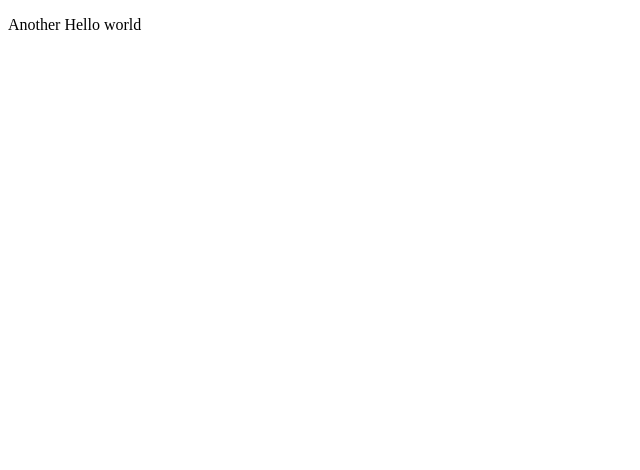
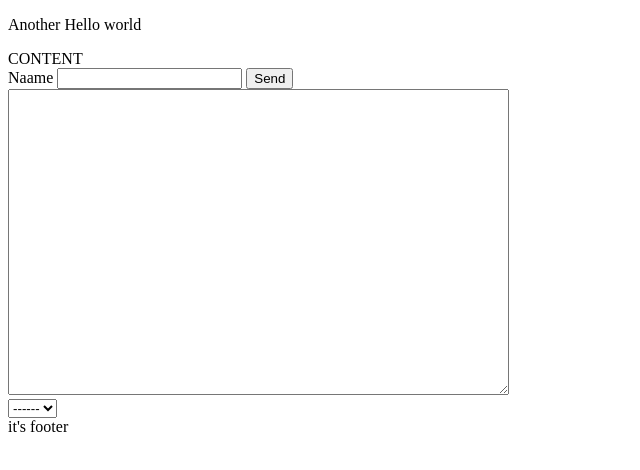
Before and after one commit to MaximKubrak/New, a plain HTML site: page index.html in a window 1280 px wide. Shown: the whole page, without its empty margins (0-640 px from the left). Drawn offline with Linux system fonts and the light colour scheme.

Commit message:
add html tags

```diff
--- a/index.html
+++ b/index.html
@@ -4,6 +4,23 @@
 	<title>Another page</title>
 </head>
 <body>
-<p>Another Hello world</p>
+	<header><p>Another Hello world</p>
+	<article>CONTENT
+		<div id = "form">
+			<form>
+				<label for = "name">Naame</label>
+				<input type="text" name="name" id = "name">
+				<input type="button" name="but" value="Send">
+				<br>
+				<textarea rows="20" cols="60"></textarea><br>
+				<select>
+					<option>------</option>
+					<option>first</option>
+				</select>
+			</form>
+		</div>
+	</article>
+	<footer>it's footer</footer>
+	</header>
 </body>
 </html>
```
